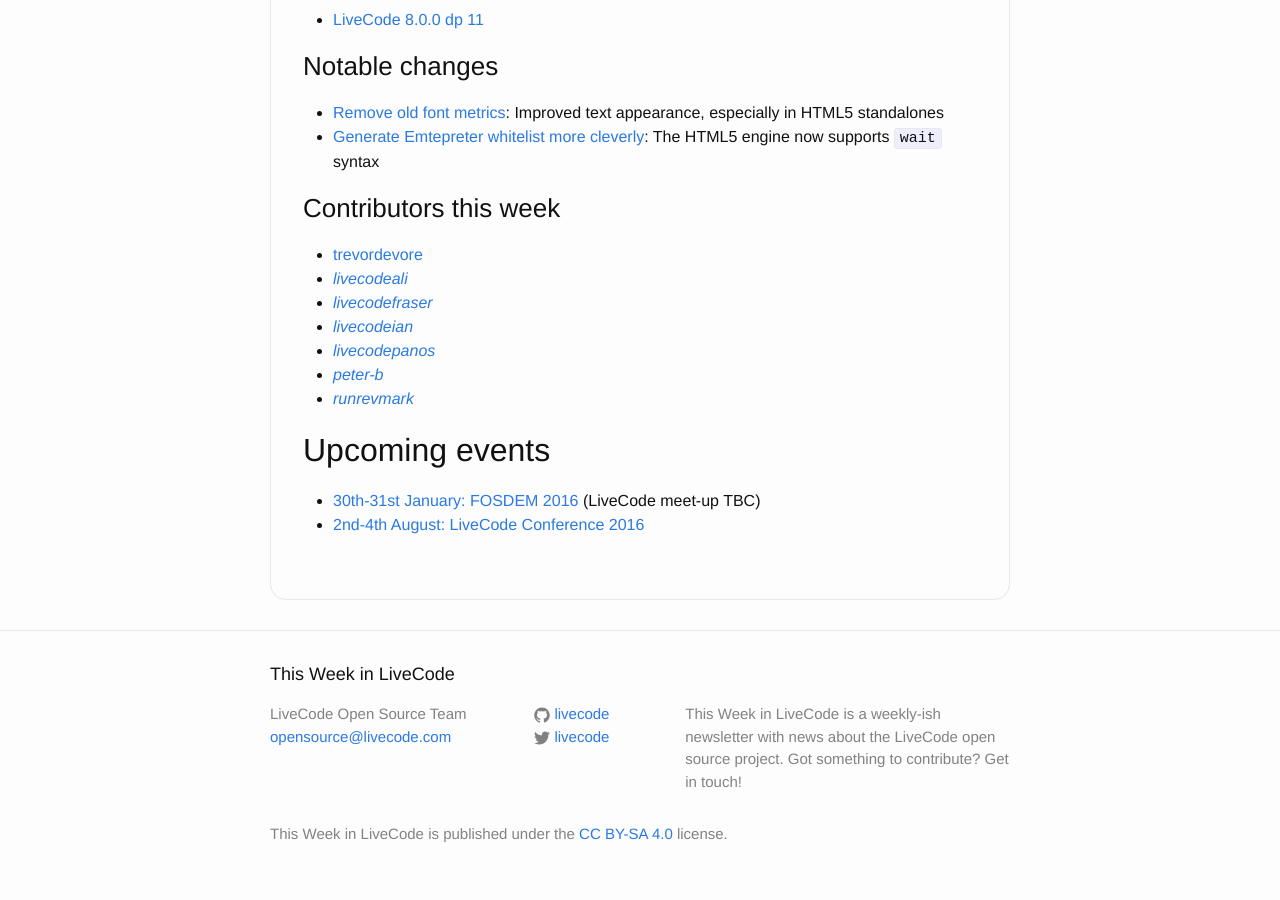
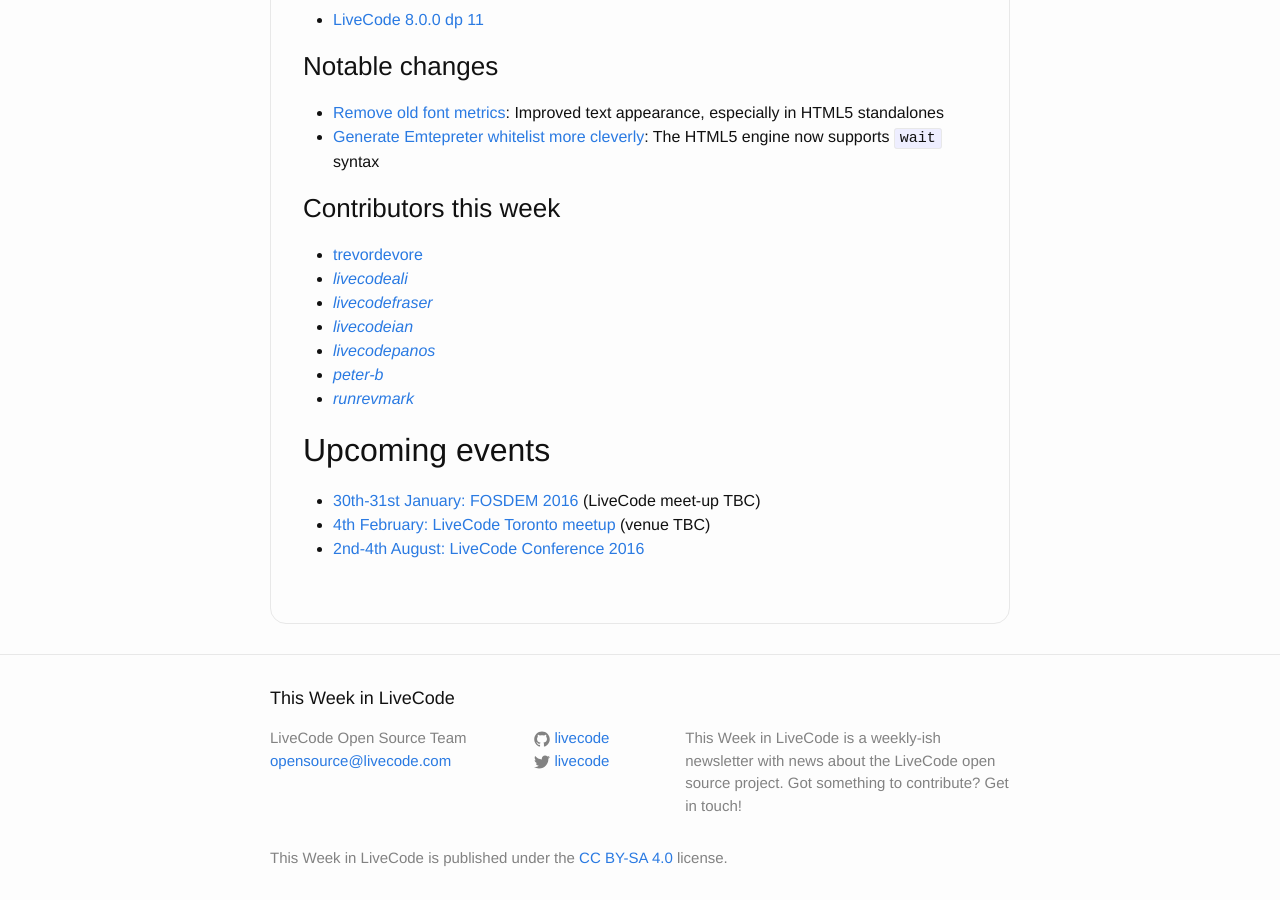
Before and after one commit to livecode/this-week-in-livecode, a Jekyll site: the page built from _posts/2015-12-14-this-week-in-livecode-13.markdown, in a window 1280 px wide and 900 px high, scrolled down 1055 px. Built offline with Jekyll 4.4.1, drawn with Linux system fonts in a browser that asks for light colours; before the commit the page ends 1931 px from its top, so only the background shows below that.

Commit message:
Issue 13: Add Toronto meet-up to upcoming events

```diff
--- a/_posts/2015-12-14-this-week-in-livecode-13.markdown
+++ b/_posts/2015-12-14-this-week-in-livecode-13.markdown
@@ -49,4 +49,5 @@
 ## Upcoming events
 
 * [30th-31st January: FOSDEM 2016](https://fosdem.org/2016) (LiveCode meet-up TBC)
+* [4th February: LiveCode Toronto meetup](http://www.meetup.com/Greater-Toronto-Area-LiveCode-Users-Group/) (venue TBC)
 * [2nd-4th August: LiveCode Conference 2016](https://livecode.com/edinburgh-2016/)
```
